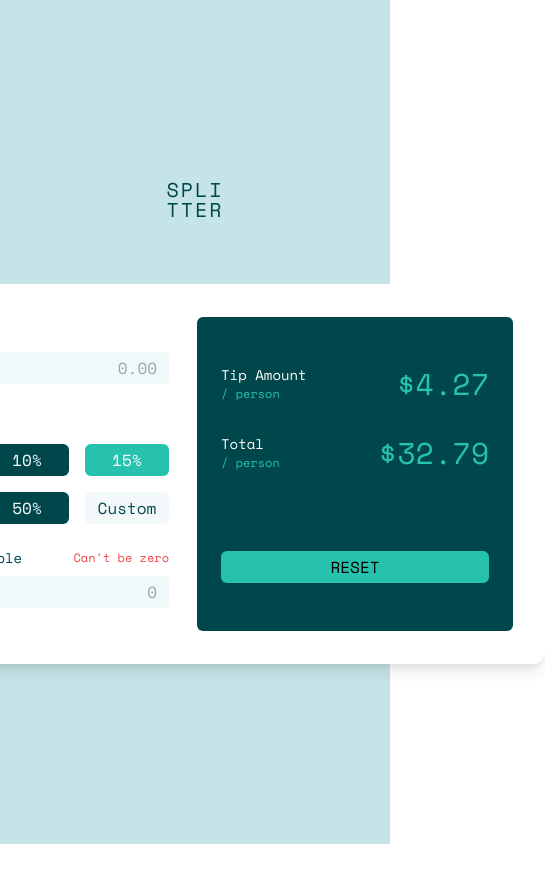
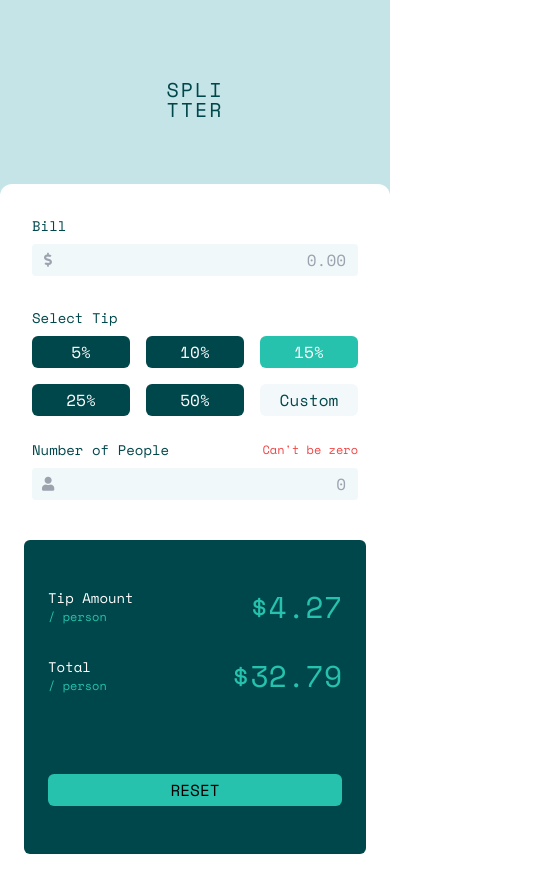
Before and after one commit to mukolwesofts/tip-calculator, a Vue app: page / in a window 390 px wide. Shown: the whole page, 545 px wide, since content can reach past the window. Before the commit the page ends 844 px from the top, so only its background shows below. Built offline with nearby package versions, Linux system fonts and the light colour scheme.

Commit message:
cleanup classes for mobile view

```diff
--- a/src/App.vue
+++ b/src/App.vue
@@ -1,5 +1,5 @@
 <template>
-  <div class="min-h-screen bg-blue-ice flex items-center justify-center">
+  <div class="h-full md:min-h-screen bg-blue-ice flex flex-col md:flex-row items-center justify-center">
       <TipCalc></TipCalc>
   </div>
 </template>
--- a/src/components/TipCalcLayout.vue
+++ b/src/components/TipCalcLayout.vue
@@ -1,8 +1,8 @@
 <template>
     <div>
-        <h3 class="leading-5 tracking-widest font-medium text-xl text-center text-blue-sharpe"><span>SPLI</span><br><span>TTER</span></h3>
+        <h3 class="leading-5 tracking-widest font-medium text-xl text-center text-blue-sharpe mt-20 md:mt-0"><span>SPLI</span><br><span>TTER</span></h3>
 
-        <div class="bg-white flex items-center justify-between space-x-5 p-8 rounded-xl mt-16 w-700 shadow-lg">
+        <div class="bg-white flex flex-col md:flex-row md:items-center md:justify-between md:space-x-5 p-6 md:p-8 rounded-t-xl rounded-b-none md:rounded-xl mt-16 w-screen md:w-700 md:shadow-lg">
             <Form/>
 
             <Details/>
--- a/src/components/partials/Details.vue
+++ b/src/components/partials/Details.vue
@@ -1,5 +1,5 @@
 <template>
-    <div class="flex-1 bg-blue-sharpe py-10 px-4 rounded-md">
+    <div class="flex-1 bg-blue-sharpe py-10 px-4 rounded-md mt-4 md:mt-0">
         <div class="p-2">
             <div class="flex items-center justify-between">
                 <div class="text-white flex flex-col">
--- a/src/components/partials/Form.vue
+++ b/src/components/partials/Form.vue
@@ -13,7 +13,6 @@
                     </div>
                     <input
                     type="text"
-                    disabled
                     class="flex-shrink flex-grow flex-auto leading-normal w-px border-0 h-8 border-grey-light rounded rounded-l-none px-3 self-center relative bg-transparent text-base outline-none text-right text-blue-sharpe"
                     placeholder="0.00"
                     />
```
